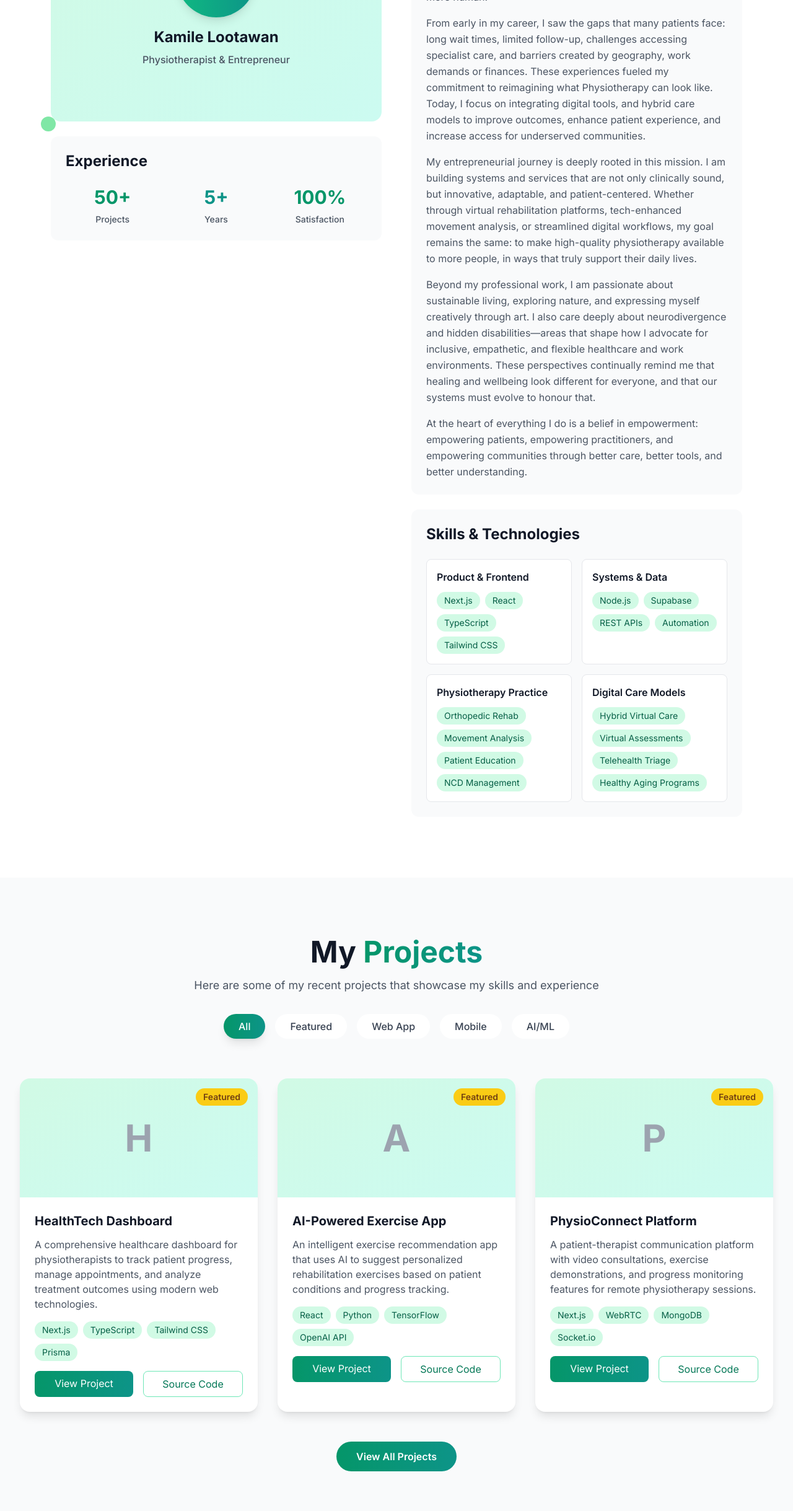
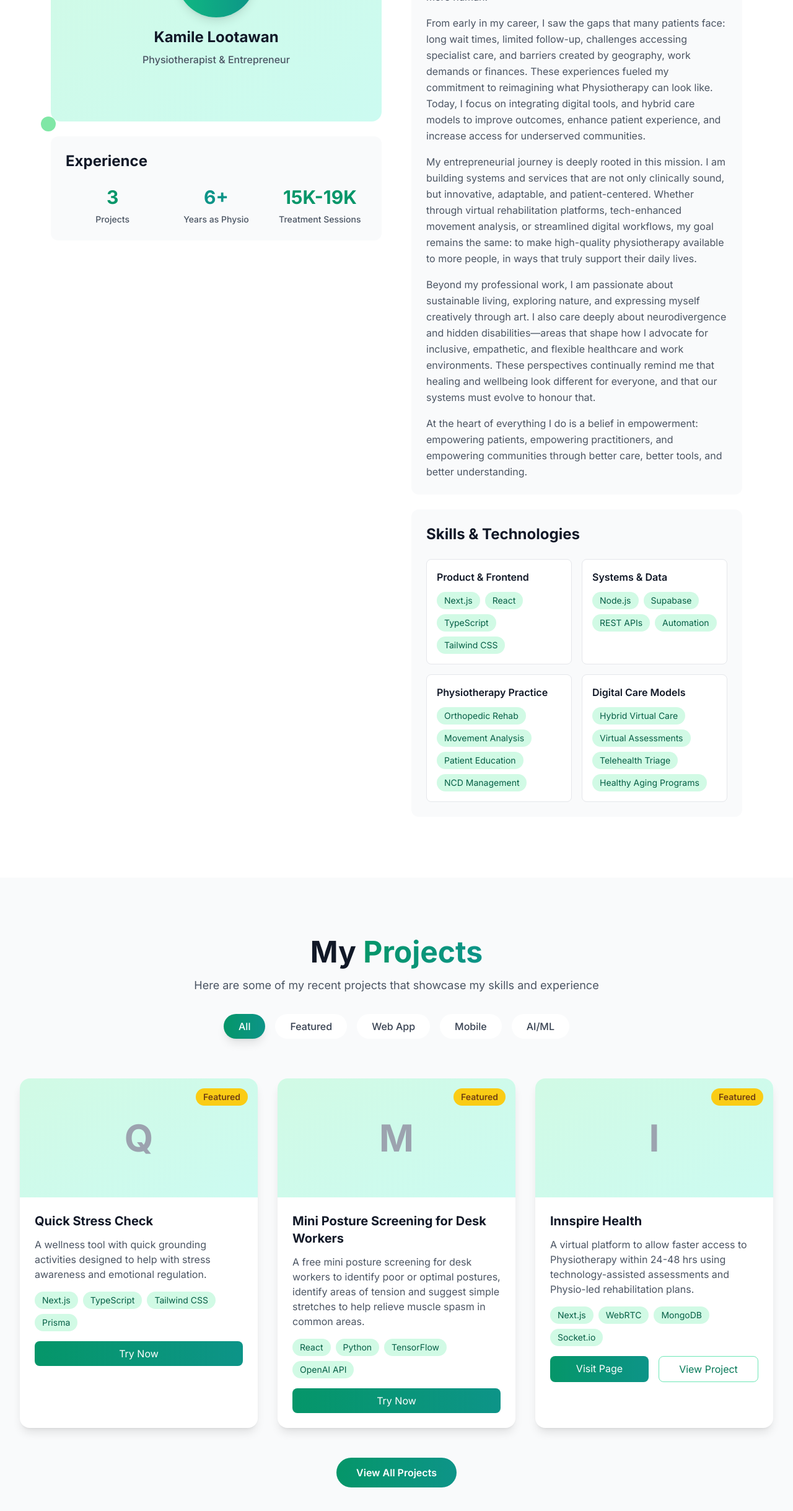
Before and after one commit to KLootawan/my-portfolio, a Next.js app: page / in a window 1280 px wide. Shown: the part 1354-3792 px from the top of the page at 62% size. Built offline with nearby package versions, Linux system fonts and the light colour scheme.

Commit message:
Update projects and about section: rename projects, add video modal, update experience stats

```diff
--- a/src/components/About.tsx
+++ b/src/components/About.tsx
@@ -64,16 +64,16 @@ export default function About() {
                 <h3 className={`text-2xl font-bold mb-6 ${isDarkMode ? 'text-white' : 'text-gray-900'}`}>Experience</h3>
                 <div className="grid grid-cols-3 gap-4">
                   <div className="text-center">
-                    <div className="text-3xl font-bold text-emerald-600 dark:text-emerald-400 mb-2">50+</div>
+                    <div className="text-3xl font-bold text-emerald-600 dark:text-emerald-400 mb-2">3</div>
                     <div className={`text-sm font-medium ${isDarkMode ? 'text-gray-300' : 'text-gray-600'}`}>Projects</div>
                   </div>
                   <div className="text-center">
-                    <div className="text-3xl font-bold text-teal-600 dark:text-teal-400 mb-2">5+</div>
-                    <div className={`text-sm font-medium ${isDarkMode ? 'text-gray-300' : 'text-gray-600'}`}>Years</div>
+                    <div className="text-3xl font-bold text-teal-600 dark:text-teal-400 mb-2">6+</div>
+                    <div className={`text-sm font-medium ${isDarkMode ? 'text-gray-300' : 'text-gray-600'}`}>Years as Physio</div>
                   </div>
                   <div className="text-center">
-                    <div className="text-3xl font-bold text-emerald-600 dark:text-emerald-400 mb-2">100%</div>
-                    <div className={`text-sm font-medium ${isDarkMode ? 'text-gray-300' : 'text-gray-600'}`}>Satisfaction</div>
+                    <div className="text-3xl font-bold text-emerald-600 dark:text-emerald-400 mb-2">15K-19K</div>
+                    <div className={`text-sm font-medium ${isDarkMode ? 'text-gray-300' : 'text-gray-600'}`}>Treatment Sessions</div>
                   </div>
                 </div>
               </div>
--- a/src/components/Projects.tsx
+++ b/src/components/Projects.tsx
@@ -13,11 +13,14 @@ interface Project {
   liveUrl: string
   githubUrl: string
   featured: boolean
+  buttonText?: string
+  videoUrl?: string
 }
 
 export default function Projects() {
   const [isVisible, setIsVisible] = useState(false)
   const [activeFilter, setActiveFilter] = useState('All')
+  const [selectedVideo, setSelectedVideo] = useState<string | null>(null)
   const { isDarkMode } = useDarkMode()
   const { ref: projectsRef, isIntersecting } = useIntersectionObserver({
     threshold: 0.1,
@@ -33,8 +36,8 @@ export default function Projects() {
   const projects: Project[] = [
     {
       id: 1,
-      title: 'HealthTech Dashboard',
-      description: 'A comprehensive healthcare dashboard for physiotherapists to track patient progress, manage appointments, and analyze treatment outcomes using modern web technologies.',
+      title: 'Quick Stress Check',
+      description: 'A wellness tool with quick grounding activities designed to help with stress awareness and emotional regulation.',
       image: '/api/placeholder/400/300',
       technologies: ['Next.js', 'TypeScript', 'Tailwind CSS', 'Prisma'],
       liveUrl: '#',
@@ -43,8 +46,8 @@ export default function Projects() {
     },
     {
       id: 2,
-      title: 'AI-Powered Exercise App',
-      description: 'An intelligent exercise recommendation app that uses AI to suggest personalized rehabilitation exercises based on patient conditions and progress tracking.',
+      title: 'Mini Posture Screening for Desk Workers',
+      description: 'A free mini posture screening for desk workers to identify poor or optimal postures, identify areas of tension and suggest simple stretches to help relieve muscle spasm in common areas.',
       image: '/api/placeholder/400/300',
       technologies: ['React', 'Python', 'TensorFlow', 'OpenAI API'],
       liveUrl: '#',
@@ -53,13 +56,15 @@ export default function Projects() {
     },
     {
       id: 3,
-      title: 'PhysioConnect Platform',
-      description: 'A patient-therapist communication platform with video consultations, exercise demonstrations, and progress monitoring features for remote physiotherapy sessions.',
+      title: 'Innspire Health',
+      description: 'A virtual platform to allow faster access to Physiotherapy within 24-48 hrs using technology-assisted assessments and Physio-led rehabilitation plans.',
       image: '/api/placeholder/400/300',
       technologies: ['Next.js', 'WebRTC', 'MongoDB', 'Socket.io'],
       liveUrl: '#',
       githubUrl: '#',
-      featured: true
+      featured: true,
+      buttonText: 'Visit Page',
+      videoUrl: 'https://www.loom.com/embed/your-video-id' // Replace with your Loom embed URL (from Share > Embed)
     }
   ]
 
@@ -125,20 +130,13 @@ export default function Projects() {
                     </div>
                   )}
                   <div className="absolute inset-0 bg-black bg-opacity-0 group-hover:bg-opacity-20 transition-all duration-300 flex items-center justify-center">
-                    <div className="opacity-0 group-hover:opacity-100 transition-opacity duration-300 flex space-x-4">
+                    <div className="opacity-0 group-hover:opacity-100 transition-opacity duration-300">
                       <a
                         href={project.liveUrl}
                         className="w-12 h-12 bg-white rounded-full flex items-center justify-center text-gray-800 hover:bg-emerald-500 hover:text-white transition-colors duration-300"
-                        aria-label="View Project"
+                        aria-label="Try Now"
                       >
                         <span className="text-lg">🔗</span>
-                      </a>
-                      <a
-                        href={project.githubUrl}
-                        className="w-12 h-12 bg-white rounded-full flex items-center justify-center text-gray-800 hover:bg-teal-500 hover:text-white transition-colors duration-300"
-                        aria-label="View Source Code"
-                      >
-                        <span className="text-lg">📁</span>
                       </a>
                     </div>
                   </div>
@@ -166,19 +164,21 @@ export default function Projects() {
                   </div>
 
                   {/* Action Buttons */}
-                  <div className="flex flex-col sm:flex-row gap-2 sm:gap-4">
+                  <div className={`flex ${project.videoUrl ? 'flex-col sm:flex-row gap-2 sm:gap-4' : ''}`}>
                     <a
                       href={project.liveUrl}
-                      className="flex-1 bg-gradient-to-r from-emerald-600 to-teal-600 text-white text-center py-2 px-4 rounded-lg hover:shadow-lg hover:shadow-emerald-500/25 transition-all duration-300 transform hover:-translate-y-0.5"
+                      className={`${project.videoUrl ? 'flex-1' : 'w-full'} bg-gradient-to-r from-emerald-600 to-teal-600 text-white text-center py-2 px-4 rounded-lg hover:shadow-lg hover:shadow-emerald-500/25 transition-all duration-300 transform hover:-translate-y-0.5`}
                     >
-                      View Project
+                      {project.buttonText || 'Try Now'}
                     </a>
-                    <a
-                      href={project.githubUrl}
-                      className="flex-1 border border-emerald-300 dark:border-emerald-600 text-emerald-700 dark:text-emerald-300 text-center py-2 px-4 rounded-lg hover:bg-emerald-50 dark:hover:bg-emerald-900/20 transition-all duration-300"
-                    >
-                      Source Code
-                    </a>
+                    {project.videoUrl && (
+                      <button
+                        onClick={() => setSelectedVideo(project.videoUrl || null)}
+                        className="flex-1 border border-emerald-300 dark:border-emerald-600 text-emerald-700 dark:text-emerald-300 py-2 px-4 rounded-lg hover:bg-emerald-50 dark:hover:bg-emerald-900/20 transition-all duration-300"
+                      >
+                        View Project
+                      </button>
+                    )}
                   </div>
                 </div>
               </div>
@@ -193,6 +193,41 @@ export default function Projects() {
           </div>
         </div>
       </div>
+
+      {/* Video Modal */}
+      {selectedVideo && (
+        <div
+          className="fixed inset-0 z-50 flex items-center justify-center bg-black bg-opacity-75 p-4"
+          onClick={() => setSelectedVideo(null)}
+        >
+          <div
+            className="relative w-full max-w-4xl bg-white dark:bg-gray-900 rounded-lg overflow-hidden"
+            onClick={(e) => e.stopPropagation()}
+          >
+            {/* Close Button */}
+            <button
+              onClick={() => setSelectedVideo(null)}
+              className="absolute top-4 right-4 z-10 w-10 h-10 bg-gray-900 dark:bg-gray-700 text-white rounded-full flex items-center justify-center hover:bg-gray-800 dark:hover:bg-gray-600 transition-colors duration-300"
+              aria-label="Close video"
+            >
+              <svg className="w-6 h-6" fill="none" viewBox="0 0 24 24" stroke="currentColor">
+                <path strokeLinecap="round" strokeLinejoin="round" strokeWidth={2} d="M6 18L18 6M6 6l12 12" />
+              </svg>
+            </button>
+
+            {/* Video Container */}
+            <div className="relative w-full" style={{ paddingBottom: '56.25%' }}>
+              <iframe
+                className="absolute top-0 left-0 w-full h-full"
+                src={selectedVideo}
+                title="Project Walkthrough"
+                allow="accelerometer; autoplay; clipboard-write; encrypted-media; gyroscope; picture-in-picture"
+                allowFullScreen
+              />
+            </div>
+          </div>
+        </div>
+      )}
     </section>
   )
 }
```
